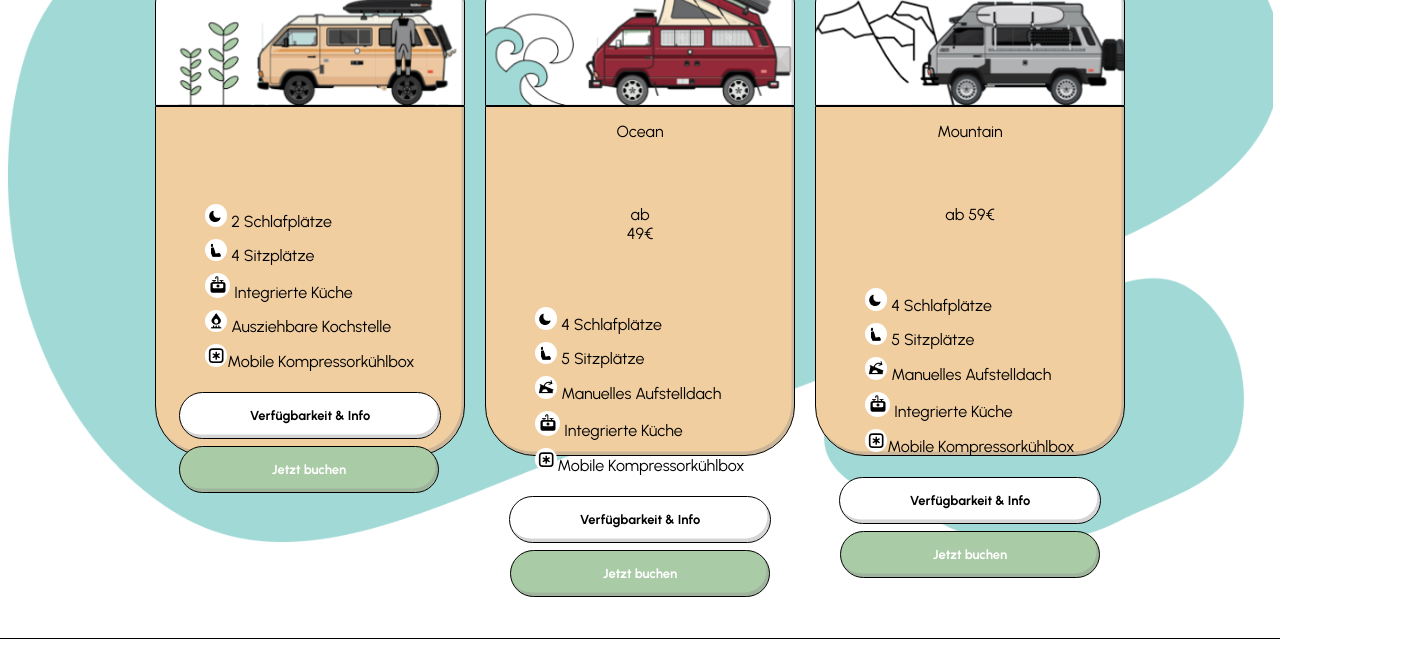
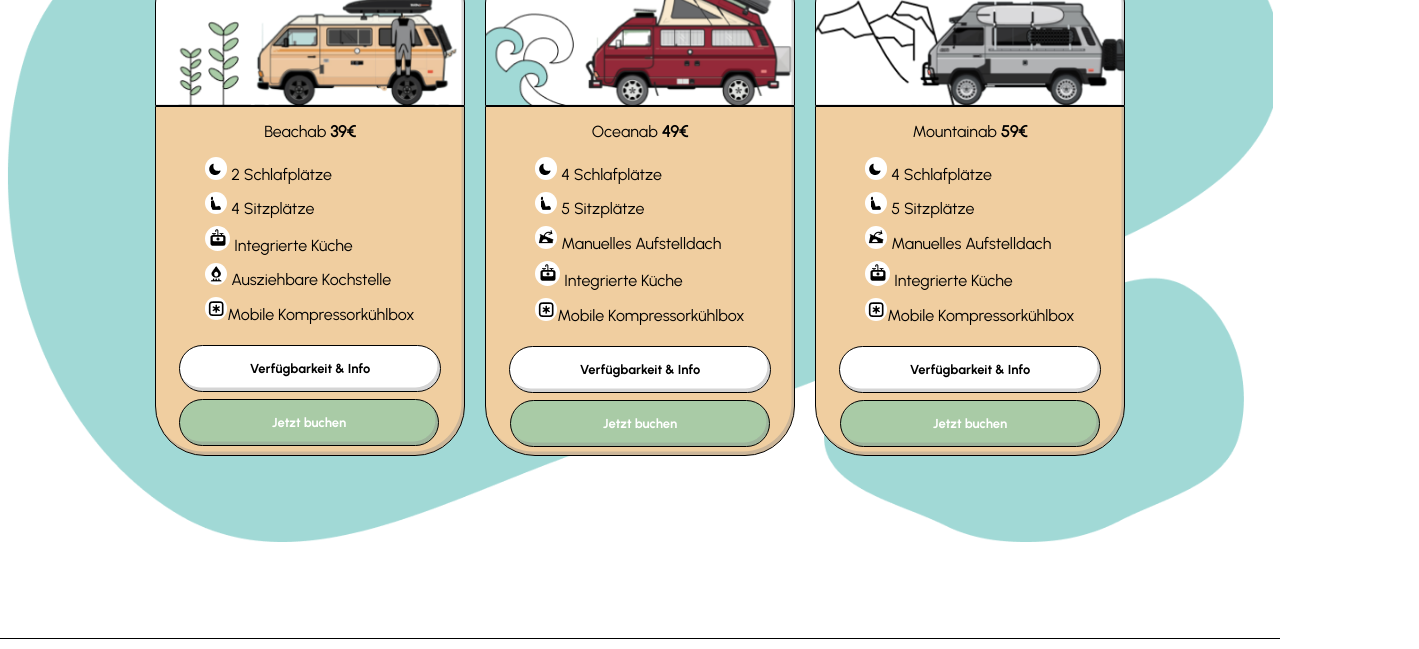
Before and after one commit to AliceReturns/Back-to-Nature, a plain HTML site: page index.html in a window 1280 px wide. Shown: the part 1920-2569 px from the top of the page, 1419 px wide, since content can reach past the window. Drawn offline with Linux system fonts and the light colour scheme.

Commit message:
Card Section 2 Fix Update

```diff
--- a/assets/scss/main.scss
+++ b/assets/scss/main.scss
@@ -239,13 +239,13 @@ form {
     font-size: 30px;
     padding-bottom: 0.5em;
   }
+}
 
-  p {
-    text-align: center;
-    justify-content: center;
-    margin: 0 26em 0 26em;
-    padding-bottom: 4em;
-  }
+.Wahl > p {
+  text-align: center;
+  justify-content: center;
+  margin: 0 26em 0 26em;
+  padding-bottom: 4em;
 }
 
 .choseCarCards {
@@ -285,20 +285,23 @@ form {
     width: 310px;
     height: 350px;
 
-    .BeachPrice {
+    .PricingOne {
       display: flex;
       flex-direction: row;
-      justify-self: center;
-      align-items: start;
+      justify-items: space-around;
 
-      p {
-        font-size: small;
+      span {
+        font-weight: bold;
       }
     }
 
     img {
       background-color: white;
       border-radius: 100px;
+    }
+
+    ul {
+      padding-top: 1em;
     }
 
     li {
@@ -339,9 +342,23 @@ form {
     width: 310px;
     height: 350px;
 
+    .PricingTwo {
+      display: flex;
+      flex-direction: row;
+
+      span {
+        font-weight: bold;
+        font-size: medium;
+      }
+    }
+
     img {
       background-color: white;
       border-radius: 100px;
+    }
+
+    ul {
+      padding-top: 1em;
     }
 
     li {
@@ -381,9 +398,22 @@ form {
       width: 310px;
       height: 350px;
 
+      .PricingThree {
+        display: flex;
+        flex-direction: row;
+
+        span {
+          font-weight: bold;
+        }
+      }
+
       img {
         background-color: white;
         border-radius: 100px;
+      }
+
+      ul {
+        padding-top: 1em;
       }
 
       li {
--- a/index.html
+++ b/index.html
@@ -93,9 +93,9 @@
               />
             </div>
             <div class="CarOneText">
-              <div class="BeachPrice">
+              <div class="PricingOne">
                 <p>Beach</p>
-                <p>ab 39€</p>
+                <p>ab <span>39€</span></p>
               </div>
               <ul>
                 <li>
```
Also changed, not shown: assets/CSS/style.css, assets/scss/main.css, 2 other files.
